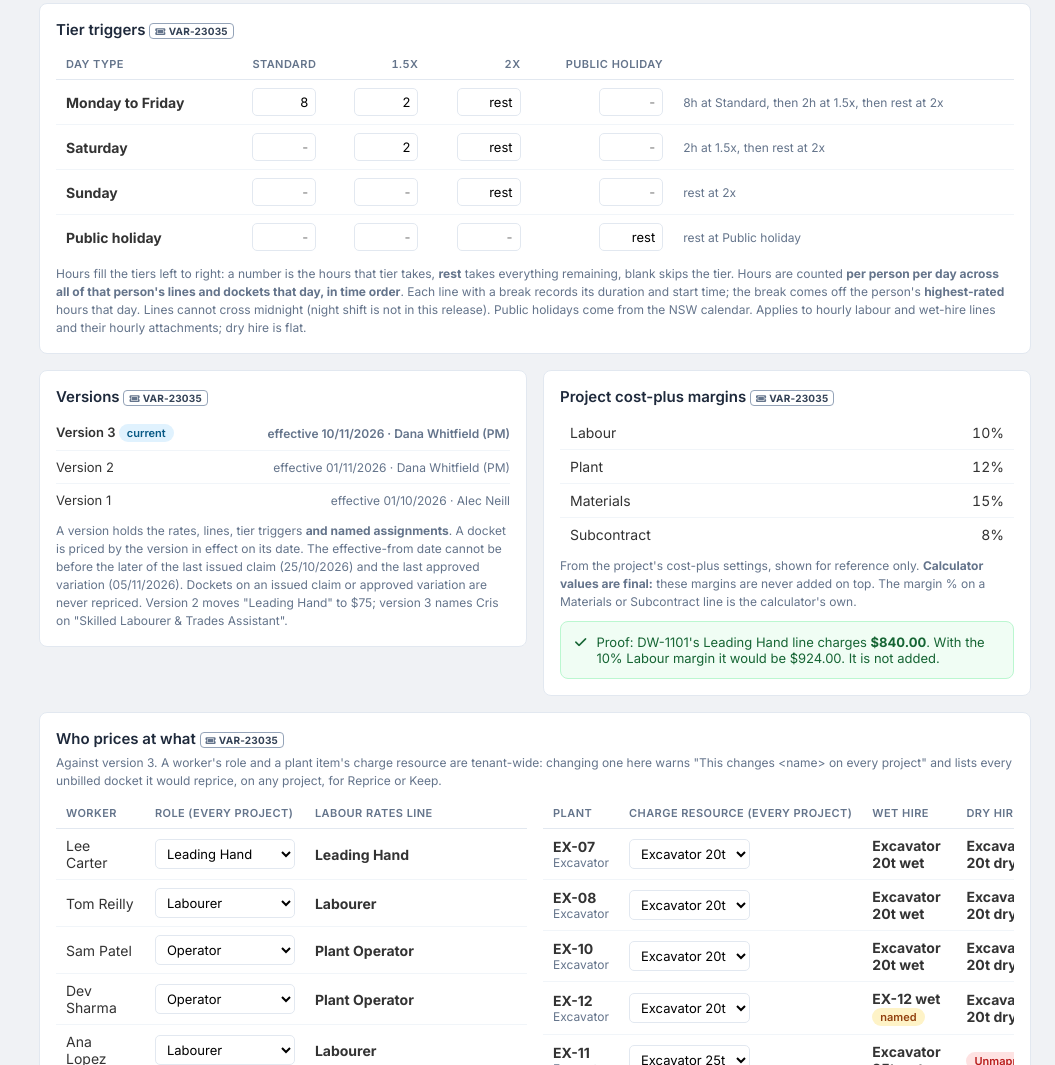
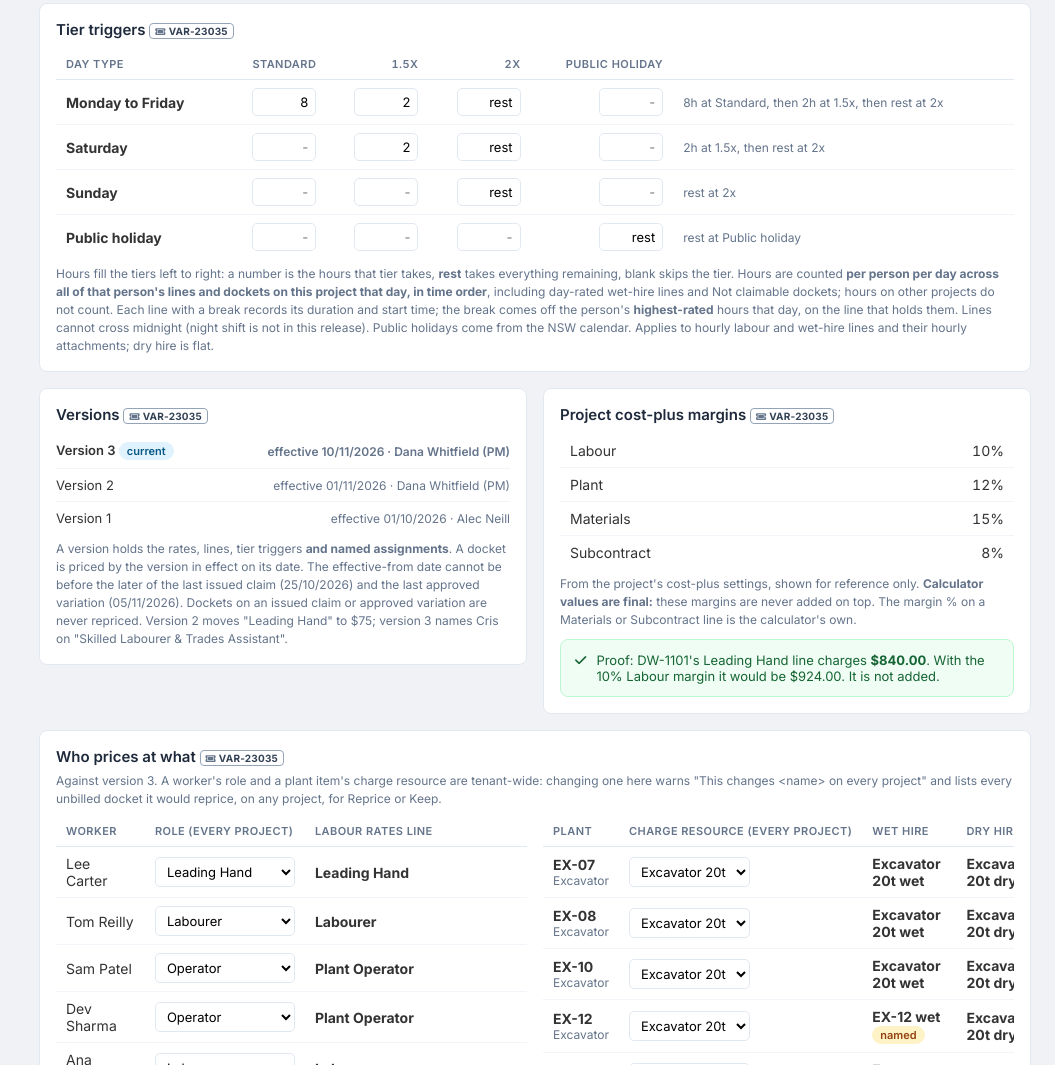
Before and after one commit to varicon-naxa/prototypes, a plain HTML site: page 2026-11-05-dayworks-calculator/index.html in a window 1280 px wide. Shown: the part 4281-5346 px from the top of the page, without its empty margins (225-1280 px from the left). Drawn offline with Linux system fonts and the light colour scheme.

Commit message:
2026-11-05-dayworks-calculator: auto-update

```diff
--- a/2026-11-05-dayworks-calculator/index.html
+++ b/2026-11-05-dayworks-calculator/index.html
@@ -946,7 +946,7 @@ function renderTriggers(v, editing) {
     TIERS.forEach(t => { const val = v.triggers[dt][t]; h += `<td class="num"><input class="cell" value="${val === null || val === undefined ? '' : val}" placeholder="-" onchange="setTrig('${dt}','${t}',this.value)"></td>`; });
     h += `<td class="muted small">${tierOrder(v.triggers, dt).map(([t, hrs]) => (hrs === Infinity ? 'rest' : hrs + 'h') + ' at ' + TIER_LABEL[t]).join(', then ')}</td></tr>`;
   });
-  h += `</tbody></table></div><div class="help">Hours fill the tiers left to right: a number is the hours that tier takes, <b>rest</b> takes everything remaining, blank skips the tier. Hours are counted <b>per person per day across all of that person's lines and dockets that day, in time order</b>. Each line with a break records its duration and start time; the break comes off the person's <b>highest-rated</b> hours that day. Lines cannot cross midnight (night shift is not in this release). Public holidays come from the ${P().state} calendar. Applies to hourly labour and wet-hire lines and their hourly attachments; dry hire is flat.</div></div>`;
+  h += `</tbody></table></div><div class="help">Hours fill the tiers left to right: a number is the hours that tier takes, <b>rest</b> takes everything remaining, blank skips the tier. Hours are counted <b>per person per day across all of that person's lines and dockets on this project that day, in time order</b>, including day-rated wet-hire lines and Not claimable dockets; hours on other projects do not count. Each line with a break records its duration and start time; the break comes off the person's <b>highest-rated</b> hours that day, on the line that holds them. Lines cannot cross midnight (night shift is not in this release). Public holidays come from the ${P().state} calendar. Applies to hourly labour and wet-hire lines and their hourly attachments; dry hire is flat.</div></div>`;
   return h;
 }
 function renderVersions(v) {
@@ -1113,7 +1113,7 @@ function renderDocketLine(dk, r, o, ed) {
   });
   if (o.dayList && line.type !== 'dry') {
     const nm = personById(line.person).name;
-    h += `<div class="blk"><h4>${esc(nm)}'s hours on ${dayName(dk.date)} ${fmtDate(dk.date)} ${story(STORY.core)}</h4><table><thead><tr><th>Docket</th><th>Line</th><th>Time</th><th class="num">Worked</th><th>Tiers</th></tr></thead><tbody>${o.dayList.map(x => `<tr class="${x === o ? 'me' : ''}"><td>${x.dk.id}</td><td>${TYPE_LABEL[x.line.type]}</td><td>${x.line.start}-${x.line.end}</td><td class="num">${fmtH(x.net)}h</td><td>${tierStr(x.tiers)}</td></tr>`).join('')}</tbody></table><div class="muted">Counted in time order across all of ${esc(nm)}'s lines and dockets that day; this line is hours ${fmtH(o.dayFrom)} to ${fmtH(o.dayTo)}.${line.breakH ? ' The ' + fmtH(line.breakH) + 'h break comes off the highest-rated hours of the day.' : ''}</div></div>`;
+    h += `<div class="blk"><h4>${esc(nm)}'s hours on ${dayName(dk.date)} ${fmtDate(dk.date)} ${story(STORY.core)}</h4><table><thead><tr><th>Docket</th><th>Line</th><th>Time</th><th class="num">Break</th><th class="num">Break off here</th><th>Tiers held</th></tr></thead><tbody>${o.dayList.map(x => `<tr class="${x === o ? 'me' : ''}"><td>${x.dk.id}${x.dk.notClaimable ? ' <span class="pill grey">Not claimable</span>' : ''}</td><td>${TYPE_LABEL[x.line.type]}${x.parts[0] && x.parts[0].unit === 'day' ? ' (day rate)' : ''}</td><td>${x.line.start}-${x.line.end}</td><td class="num">${x.line.breakH ? fmtH(x.line.breakH) + 'h at ' + (x.line.breakStart || '?') : '-'}</td><td class="num">${x.breakOff ? fmtH(x.breakOff) + 'h' : '-'}</td><td>${tierStr(x.tiers)}</td></tr>`).join('')}</tbody></table><div class="muted">Counted in time order across all of ${esc(nm)}'s lines and dockets on this project that day (day-rated wet hire and Not claimable dockets included; other projects not). This line holds hours ${fmtH(o.dayFrom)} to ${fmtH(o.dayTo)}.${o.dayList.some(x => x.line.breakH) ? ' The day\'s breaks come off the highest-rated hours, on the line that holds them.' : ''}</div></div>`;
   }
   o.atts.forEach(p => {
     h += `<div class="blk"><h4><span class="pill att">Attachment</span> ${esc(p.label)} ${p.line ? `<span class="pill res">${esc(p.line.name)}</span>` : '<span class="pill bad">Unmapped</span>'} ${story(STORY.af)}</h4>`;
```
